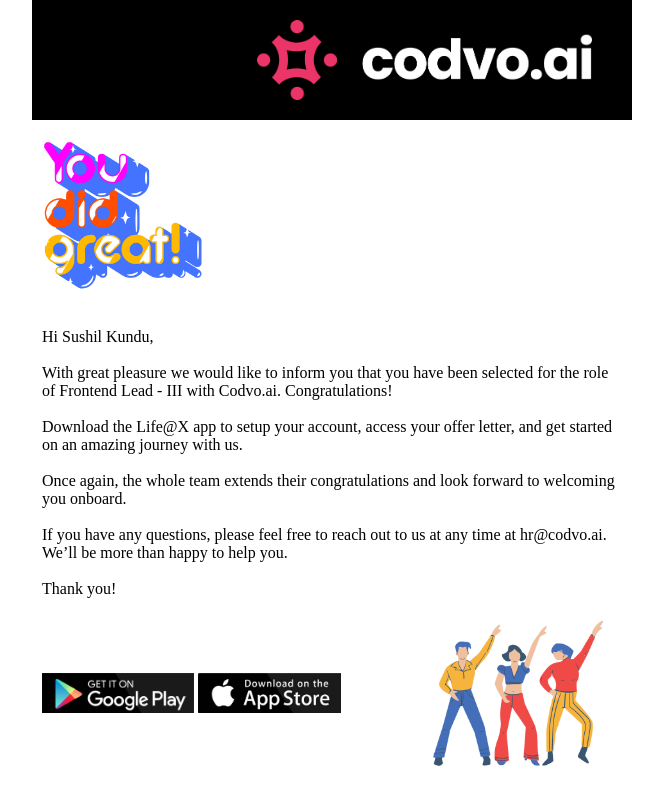
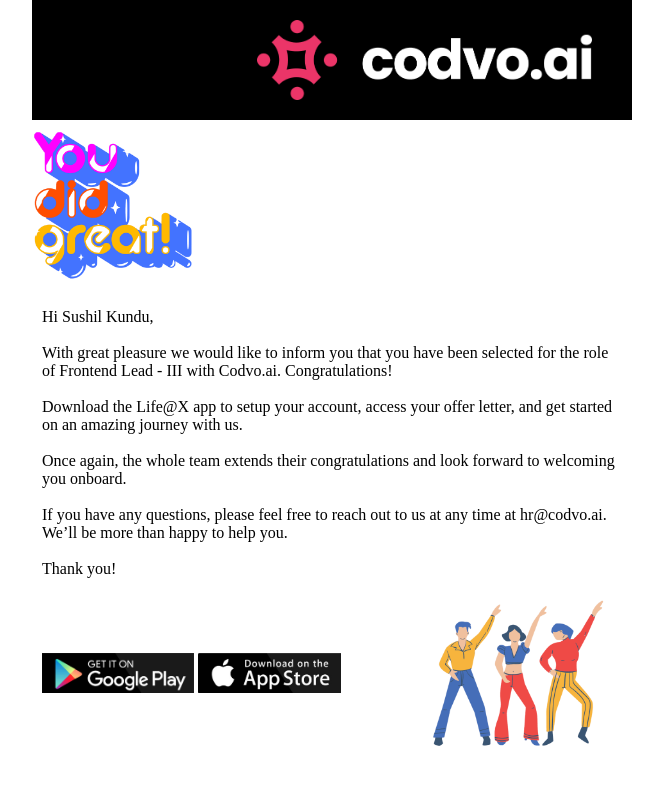
Before and after one commit to sushilkundu143/emailtemplate, a plain HTML site: page index.html in a window 1280 px wide. Shown: the whole page, without its empty margins (308-971 px from the left). Drawn offline with Linux system fonts and the light colour scheme.

Commit message:
add template

```diff
--- a/index.html
+++ b/index.html
@@ -6,6 +6,9 @@
     <meta name="viewport" content="width=device-width, initial-scale=1.0" />
     <title>Email Template</title>
     <style>
+        table {
+            border-spacing: 0;
+        }
       body {
         padding: 0;
         margin: 0;
@@ -70,7 +73,6 @@
       <tr>
         <td align="center" valign="top">
           <table
-            border="0"
             cellpadding="0"
             cellspacing="0"
             width="100%"
@@ -79,7 +81,6 @@
             <tr>
               <td align="center" valign="top">
                 <table
-                  border="0"
                   cellpadding="10"
                   cellspacing="0"
                   width="100%"
@@ -100,14 +101,13 @@
             <tr>
               <td align="center" valign="top">
                 <table
-                  border="0"
                   cellpadding="0"
                   cellspacing="10"
                   width="100%"
                   id="emailHeaderItem"
                 >
                   <tr>
-                    <td align="center" valign="top">
+                    <td valign="top">
                       <image
                         src="https://raw.githubusercontent.com/sushilkundu143/emailtemplate/master/assets/1.png"
                         alt="brand icon"
```
Also changed, not shown: 2 other files.
